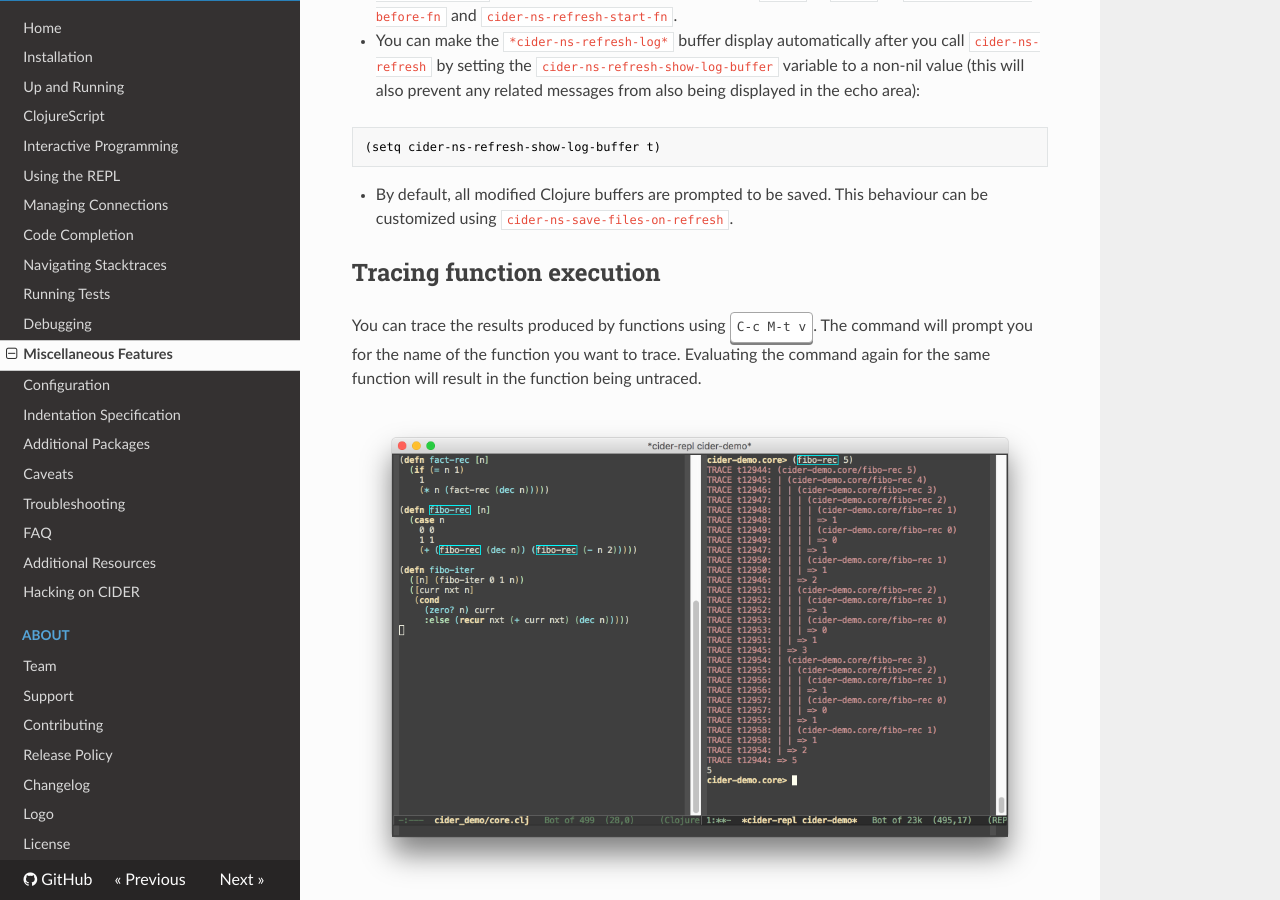
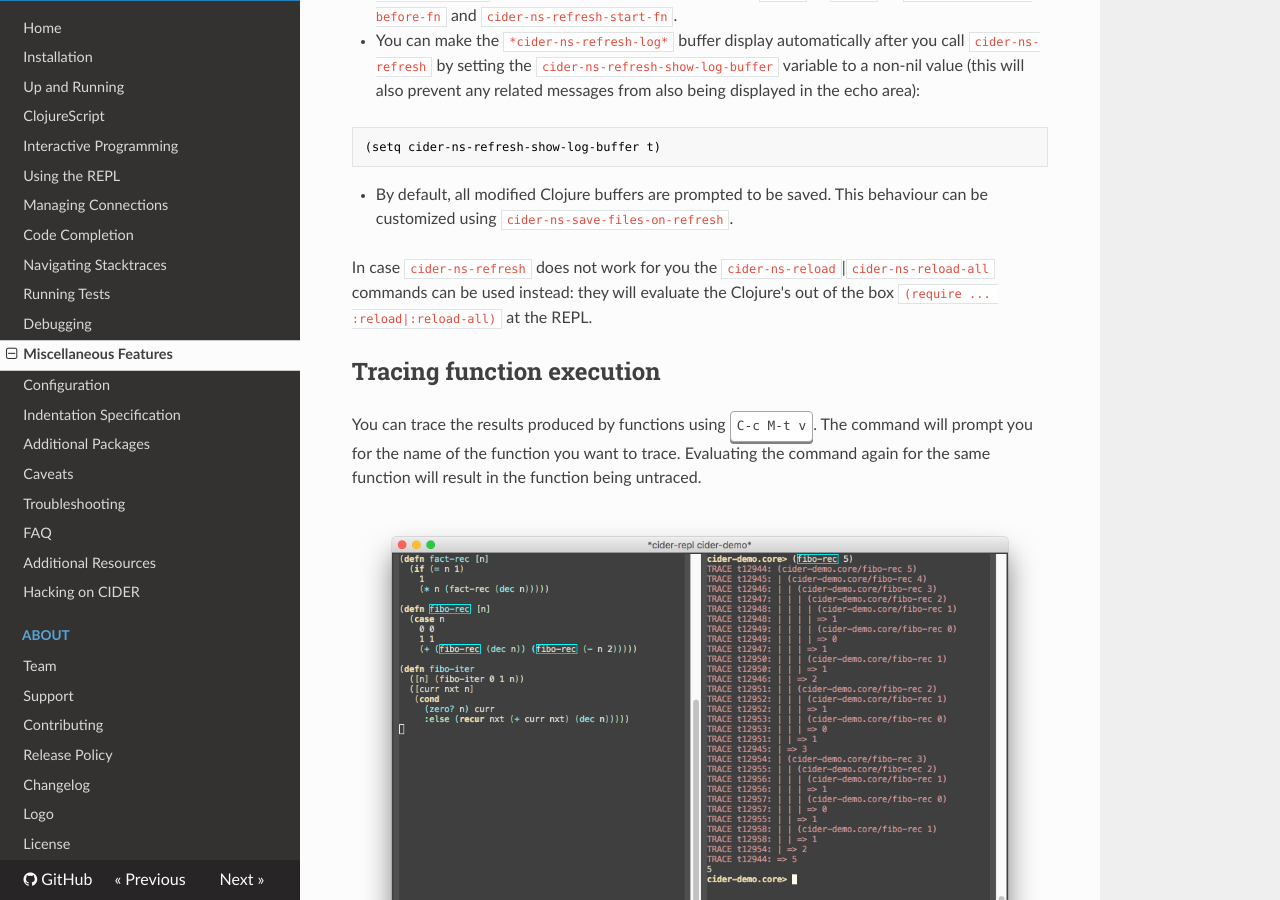
Before and after one commit to clojure-emacs/cider, an MkDocs documentation site: the page built from doc/miscellaneous_features.md, in a window 1280 px wide and 900 px high, scrolled down 3020 px. Built offline with MkDocs 1.6.1, drawn with Linux system fonts in a browser that asks for light colours; nearby versions of some CDN libraries; old or Windows-style settings are respelled for this version of MkDocs.

Commit message:
Add cider-ns-reload and cider-ns-reload-all commands
The C-c M-n l has been assigned to cider-ns-reload while C-c M-n M-l has been
assigned to cider-ns-reload-all.

```diff
--- a/doc/miscellaneous_features.md
+++ b/doc/miscellaneous_features.md
@@ -148,6 +148,11 @@ and
 * By default, all modified Clojure buffers are prompted to be saved. This
   behaviour can be customized using `cider-ns-save-files-on-refresh`.
 
+In case `cider-ns-refresh` does not work for you the
+`cider-ns-reload`|`cider-ns-reload-all` commands can be used instead: they will
+evaluate the Clojure's out of the box `(require ... :reload|:reload-all)` at
+the REPL.
+
 ## Tracing function execution
 
 You can trace the results produced by functions using <kbd>C-c M-t v</kbd>.  The
```
Also changed, not shown: CHANGELOG.md (+1 -0 lines), 3 other files.
